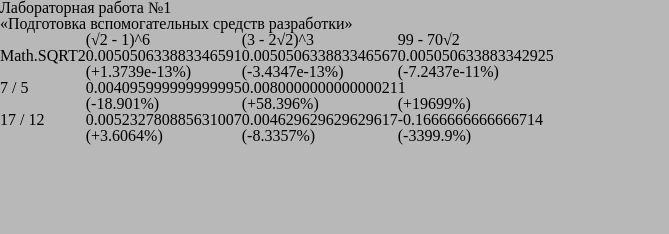
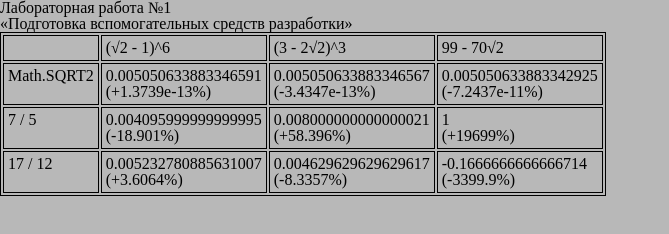
Before and after one commit to ZhukDmitryOlegovich/num-methods, a website with bundled scripts: page lab1/index.html in a window 1280 px wide. Shown: the whole page, without its empty margins (0-669 px from the left). Built offline with nearby package versions, Linux system fonts and the light colour scheme; a script that the page names is missing.

Commit message:
fix path 2

```diff
--- a/lab1/index.html
+++ b/lab1/index.html
@@ -4,9 +4,9 @@
 <head>
 	<meta charset="utf-8" />
 	<title>Лаб №1 | Жук. Численные методы</title>
-	<link rel="shortcut icon" href="/static/favicon.png">
-	<link rel="stylesheet" href="/static/reset.css">
-	<link rel="stylesheet" href="/static/main.css">
+	<link rel="shortcut icon" href="../static/favicon.png">
+	<link rel="stylesheet" href="../static/reset.css">
+	<link rel="stylesheet" href="../static/main.css">
 </head>
 
 <body>
```
